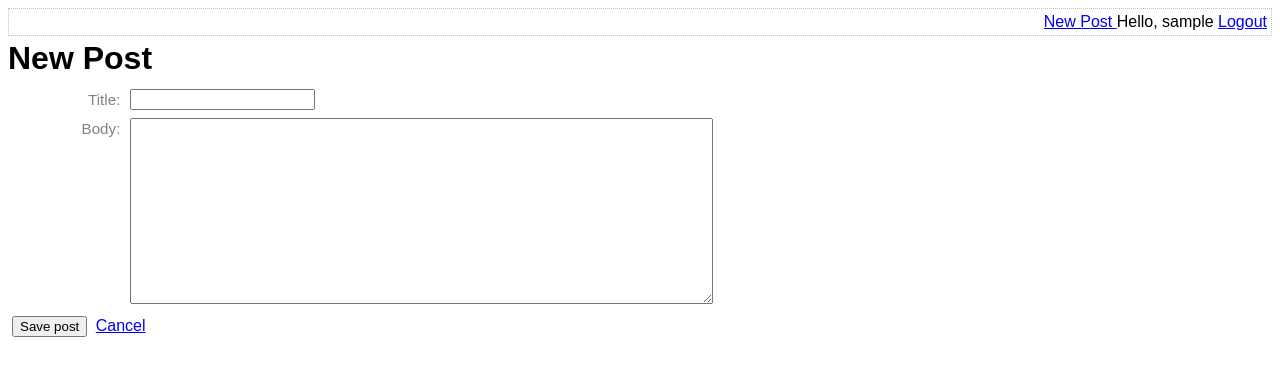
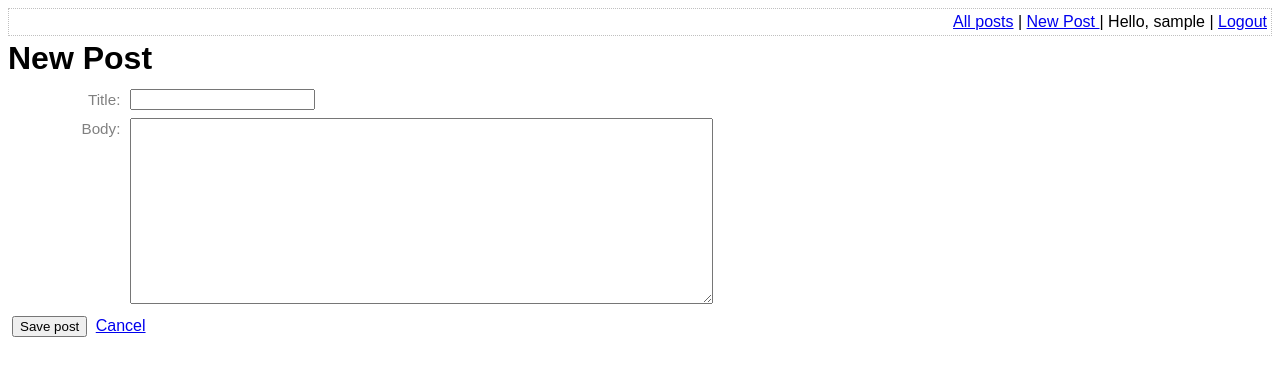
Before and after one commit to surreal30/XAMP_Blog, a PHP site: page /edit_post.php in a window 1280 px wide. Shown: the top 376 px of the page. Run offline with PHP 8.4, Linux system fonts and the light colour scheme; the visitor is signed in with stand-in values (Sample User, id 1).

Commit message:
feat: display list_posts page on top menu

```diff
--- a/templates/top_menu.php
+++ b/templates/top_menu.php
@@ -1,10 +1,13 @@
 <div class="top-menu">
         <div class="menu-options">
                 <?php if(isLoggedIn()): ?>
+                        <a href="list_posts.php">All posts</a>
+                        |
                         <a href="edit_post.php"> New Post </a>
-
+                        |
                         Hello, <?php echo htmlEscape(getAuthUser());
                 ?>
+                |
                 <a href="logout.php"> Logout </a>
                 <?php else: ?>
                         <a href="login.php"> Login </a>
```
